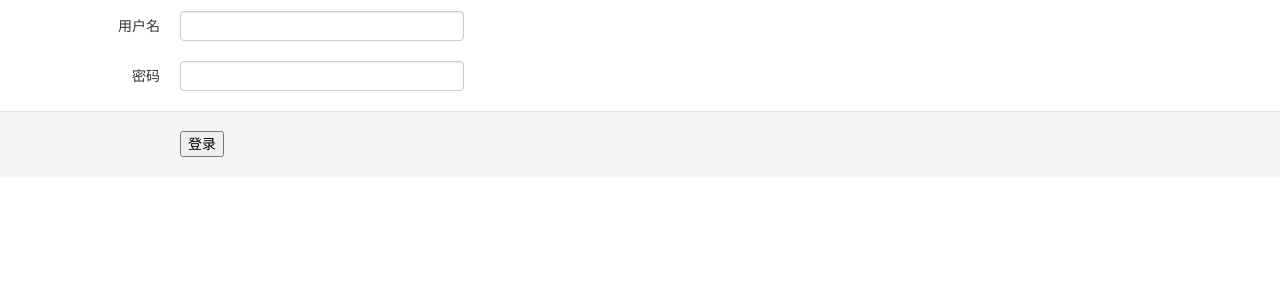
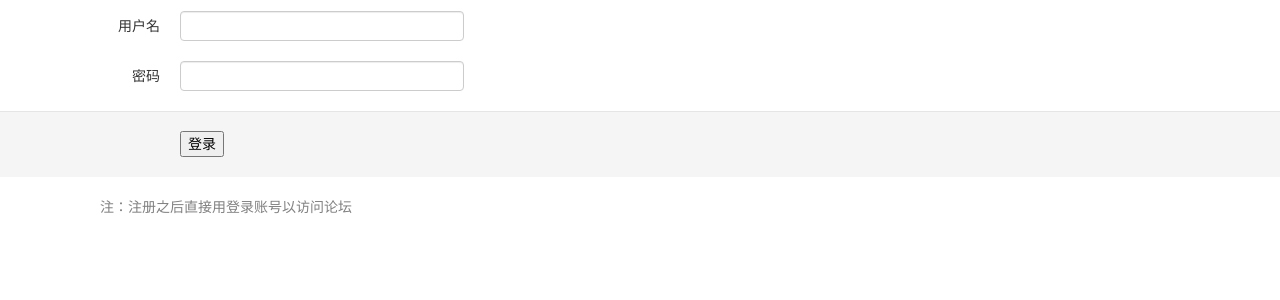
Before and after one commit to luhuiyang/bbs, a Flask app: page / in a window 1280 px wide. Shown: the part 315-615 px from the top of the page. Run offline with Flask 2, Linux system fonts and the light colour scheme; data that the repository does not hold is empty.

Commit message:
加入登录提示

```diff
--- a/templates/index.html
+++ b/templates/index.html
@@ -7,7 +7,11 @@
     <style media="screen">
         h1 {
             text-align: center;
-            color: gray
+            color: gray;
+        }
+        p {
+            margin-left: 100px;
+            color: gray;
         }
     </style>
 </head>
@@ -49,5 +53,9 @@
             <input type="submit" class="span-primary" value="登录">
         </div>
     </form>
+
+        <p>
+            注：注册之后直接用登录账号以访问论坛
+        </p>
 </body>
 </html>
```
